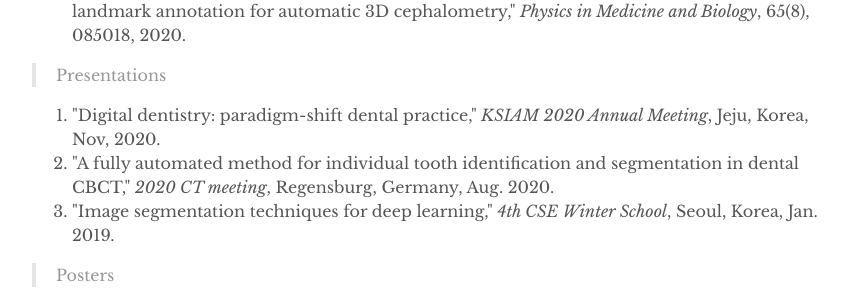
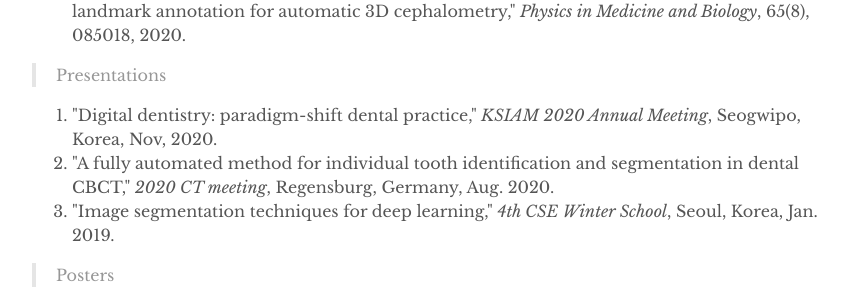
Before and after one commit to taejun-jang/taejun-jang.github.io, a Jekyll site: the page built from _pages/about.md, in a window 1280 px wide. Shown: the part 854-1152 px from the top of the page, without its empty margins (208-1071 px from the left). Built offline with Jekyll 4.4.1, drawn with Linux system fonts in a browser that asks for light colours.

Commit message:
Update about.md

```diff
--- a/_pages/about.md
+++ b/_pages/about.md
@@ -31,7 +31,7 @@ permalink: /about/
 
 > Presentations
 <ol>
-<li> "Digital dentistry: paradigm-shift dental practice," <em>KSIAM 2020 Annual Meeting</em>, Jeju, Korea, Nov, 2020. </li>
+<li> "Digital dentistry: paradigm-shift dental practice," <em>KSIAM 2020 Annual Meeting</em>, Seogwipo, Korea, Nov, 2020. </li>
 <li> "A fully automated method for individual tooth identification and segmentation in dental CBCT," <em>2020 CT meeting</em>, Regensburg, Germany, Aug. 2020. </li>
 <li> "Image segmentation techniques for deep learning," <em>4th CSE Winter School</em>, Seoul, Korea, Jan. 2019. </li>
 </ol>
```
